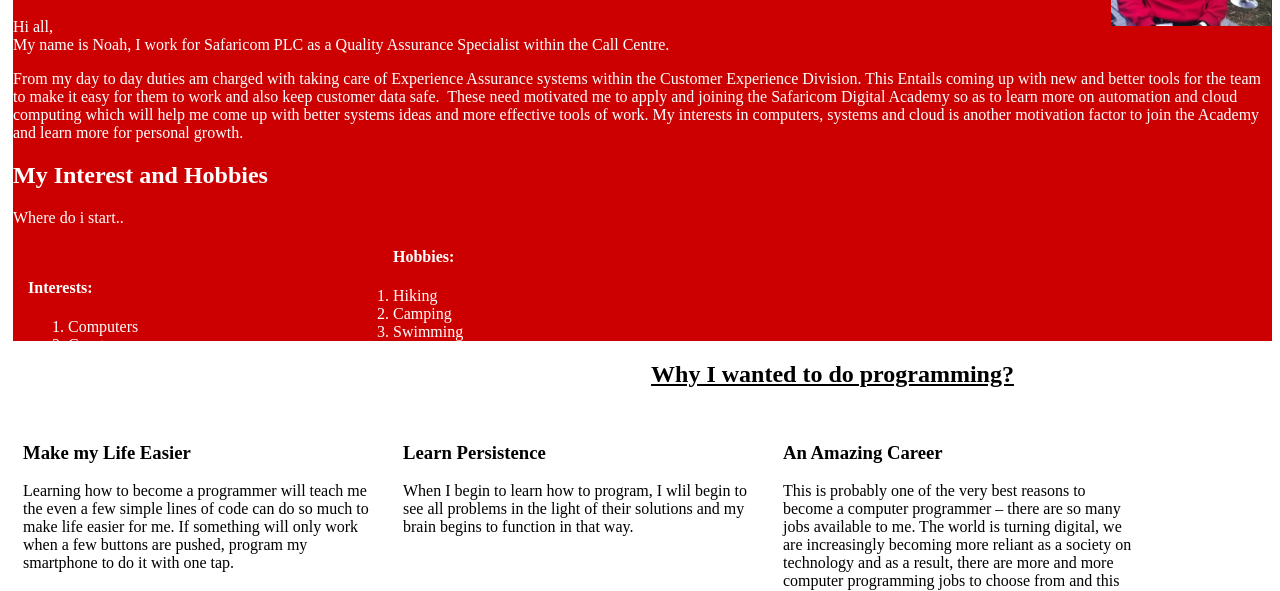
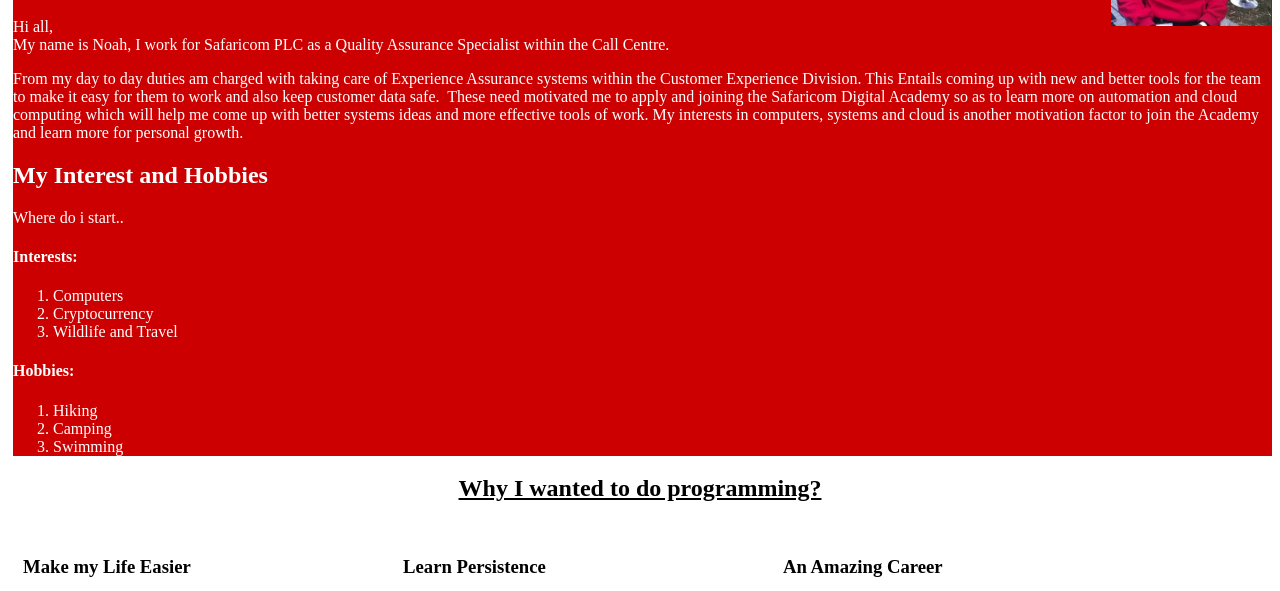
Before and after one commit to nkmakau/noah-portfolio, a plain HTML site: page my-portfolio.html in a window 1280 px wide. Shown: the part 156-747 px from the top of the page. Drawn offline with Linux system fonts and the light colour scheme.

Commit message:
added wildlife and travel

```diff
--- a/my-portfolio.html
+++ b/my-portfolio.html
@@ -22,12 +22,12 @@
       My interests in computers, systems and cloud is another motivation factor to join the Academy and learn more for personal growth.</p>
     <h2>My Interest and Hobbies</h2>
     <p>Where do i start.. </p>
-<div class="column">
+<div>
     <h4>Interests:</h4>
     <ol>
       <li>Computers</li>
       <li>Cryptocurrency</li>
-      <li>Wildlife</li>
+      <li>Wildlife and Travel</li>
 </div>
 <div>
       <h4>Hobbies:</h4>
```
